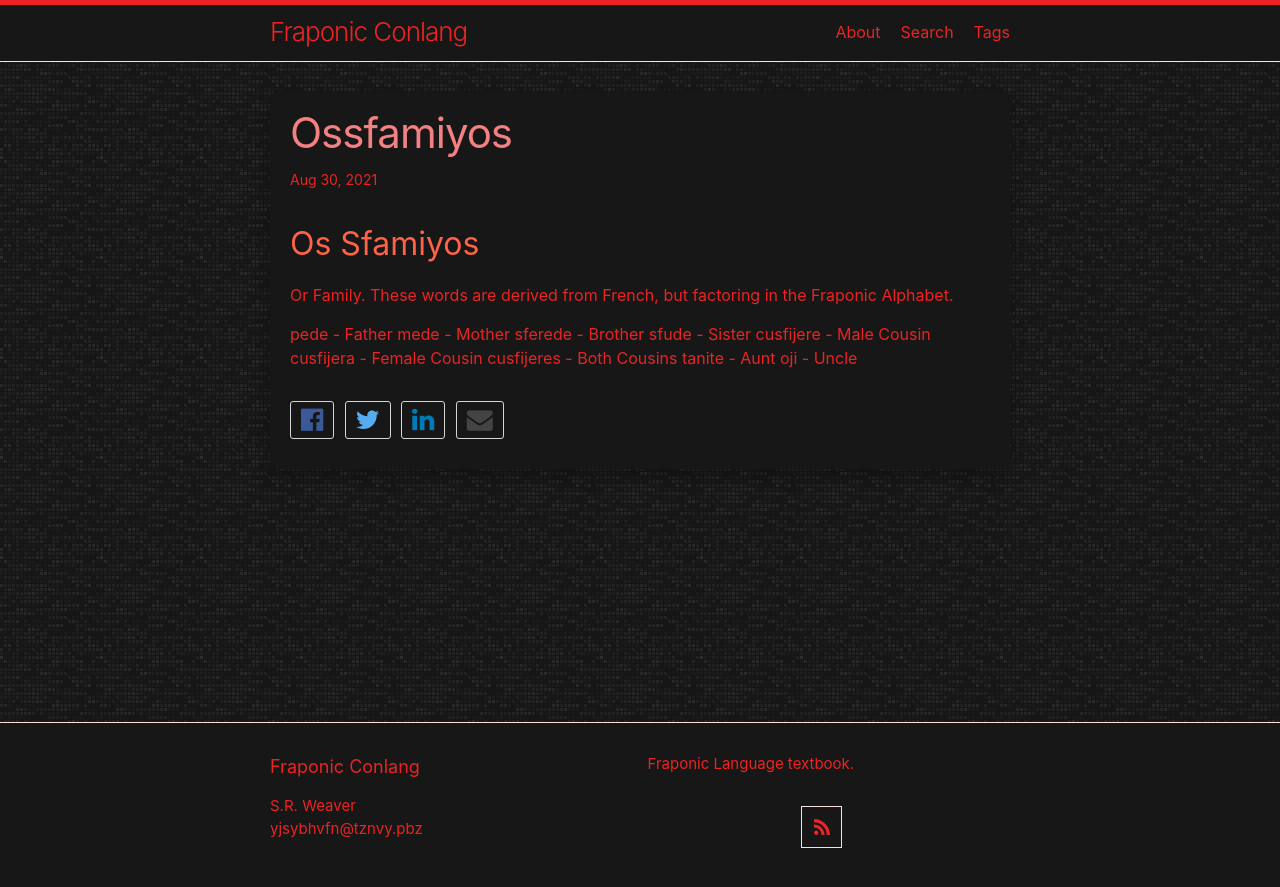
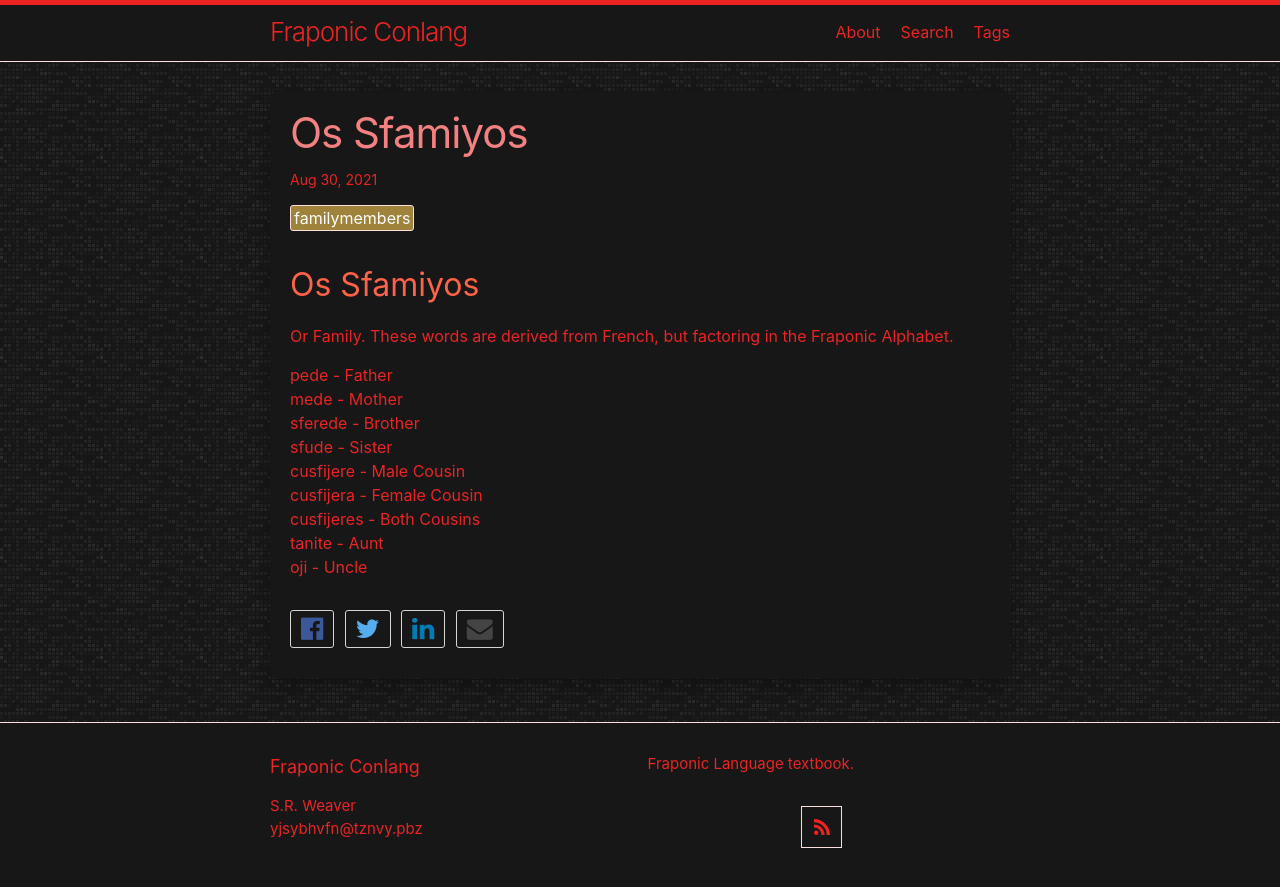
Before and after one commit to LWFlouisa/FraponicConlang, a Jekyll site: the page built from _posts/2021-08-30-ossfamiyos.md, in a window 1280 px wide. Shown: the top 887 px of the page. Built offline with Jekyll 4.4.1, drawn with Linux system fonts in a browser that asks for light colours; our own code applies the rules of GitHub Pages for plain Markdown files.

Commit message:
Update 2021-08-30-ossfamiyos.md

```diff
--- a/_posts/2021-08-30-ossfamiyos.md
+++ b/_posts/2021-08-30-ossfamiyos.md
@@ -1,14 +1,20 @@
+---
+layout: post
+title: Os Sfamiyos
+catagories: Family
+tags: familymembers
+---
 
 ## Os Sfamiyos
 
 Or Family. These words are derived from French, but factoring in the Fraponic Alphabet.
 
-pede - Father
-mede - Mother
-sferede - Brother
-sfude - Sister
-cusfijere - Male Cousin
-cusfijera - Female Cousin
-cusfijeres - Both Cousins
-tanite - Aunt
-oji - Uncle
+pede - Father<br />
+mede - Mother<br />
+sferede - Brother<br />
+sfude - Sister<br />
+cusfijere - Male Cousin<br />
+cusfijera - Female Cousin<br />
+cusfijeres - Both Cousins<br />
+tanite - Aunt<br />
+oji - Uncle<br />
```
